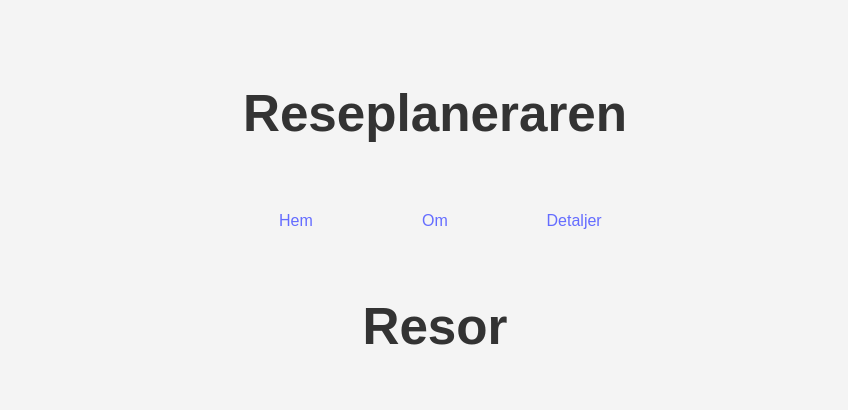
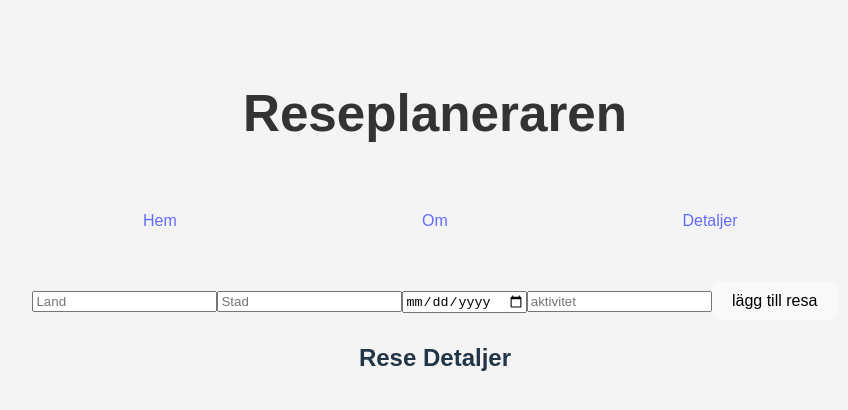
Before and after one commit to Team-Umea/Nuggets.Reseplanerare, a React (Vite) app in the folder nuggetsplanner/: page /tripdetails in a window 1280 px wide. Shown: the top 410 px of the page, without its empty margins (205-1053 px from the left). Built offline with nearby package versions, Linux system fonts and the light colour scheme.

Commit message:
frank,tobias,robin- Done with TravelForm

```diff
--- /dev/null
+++ b/nuggetsplanner/src/components/travelform/AddTrip.jsx
@@ -0,0 +1,36 @@
+
+import { useState,useEffect } from "react";
+import TravelForm from "./TravelForm";
+import RenderTravelForm from "./RenderTravelForm";
+
+function AddTrip() {
+const [travels,setTravels]=useState([])
+const [land,setLand]= useState("");
+const [city,setCity]= useState("");
+const [date,setDate]= useState("");
+const [activity,setActivity]= useState("")
+const addTravel = (travel) => {
+    setTravels([...travels, travel]);
+  };
+    return (
+        <>
+        <TravelForm
+          land={land}
+          setLand={setLand}
+          city={city}
+          setCity={setCity}
+          date={date}
+          setDate={setDate}
+          activity={activity}
+          setActivity={setActivity}
+          addTravel={addTravel}
+        />
+        <RenderTravelForm
+          travels={travels}
+
+        />
+      </>
+     );
+}
+
+export default AddTrip;
--- /dev/null
+++ b/nuggetsplanner/src/components/travelform/RenderTravelForm.jsx
@@ -0,0 +1,16 @@
+function RenderTravelForm({ travels }) {
+    return (
+      <div>
+        <h2>Rese Detaljer</h2>
+        <ul>
+          {travels.map((travel, index) => (
+            <li key={index}>
+              {travel.land}, {travel.city}, {travel.date}, {travel.activity}
+            </li>
+          ))}
+        </ul>
+      </div>
+    );
+  }
+
+  export default RenderTravelForm;
--- /dev/null
+++ b/nuggetsplanner/src/components/travelform/TravelForm.jsx
@@ -0,0 +1,49 @@
+import { useState,useEffect } from "react";
+function TravelForm({addTravel,land,setLand,city,setCity,date,setDate,activity,setActivity}) {
+
+const handleClick = (e)=>{
+e.preventDefault()
+addTravel({ activity, land, date, city });
+
+setActivity("");
+setCity("");
+setLand("");
+setDate("");
+}
+
+    return (
+<form onSubmit={handleClick}>
+    <input type="text"
+    placeholder="Land"
+    value={land}
+    onChange={(e)=>{
+        setLand(e.target.value)
+
+    }}required />
+    <input type="text"
+    placeholder="Stad"
+    value={city}
+    onChange={(e)=>{
+        setCity(e.target.value)
+
+    }}required/>
+    <input type="date"
+     value={date}
+     onChange={(e)=>{
+         setDate(e.target.value)
+
+    }}required />
+    <input type="text"
+     placeholder="aktivitet"
+     value={activity}
+     onChange={(e)=>{
+         setActivity(e.target.value)
+
+        }}required/>
+    <button onSubmit={handleClick}>lägg till resa</button>
+
+</form>
+      );
+}
+
+export default TravelForm;
--- a/nuggetsplanner/src/pages/TripDetails.jsx
+++ b/nuggetsplanner/src/pages/TripDetails.jsx
@@ -1,12 +1,11 @@
-import { Outlet } from "react-router-dom"
+import AddTrip from "../components/travelform/AddTrip";
 
 function TripDetails() {
     return (
-        <>
-        <h1>Resor</h1>
-        <Outlet/>
-        </>
-     );
+        <div>
+            <AddTrip></AddTrip>
+        </div>
+      );
 }
 
 export default TripDetails;
```
